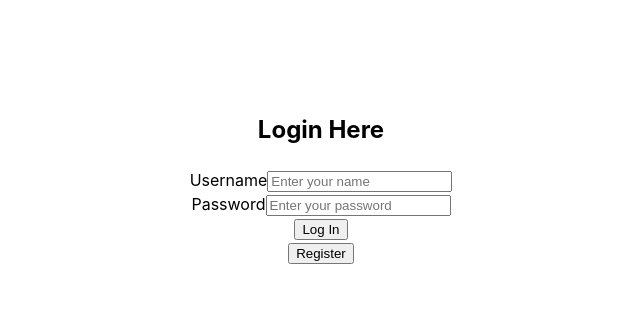
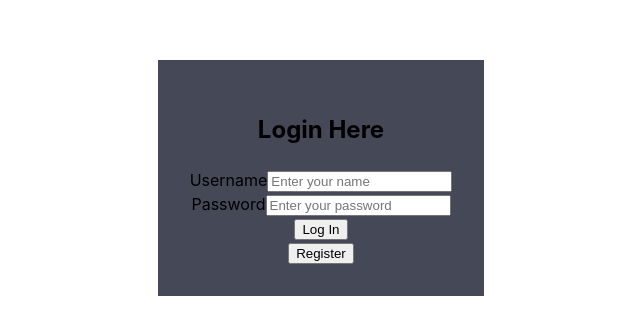
Before and after one commit to jfernandezcl/task-tracker, a React (Vite) app in the folder frontend-task/: page /login in a window 1280 px wide. Shown: the part 222-556 px from the top of the page, without its empty margins (319-959 px from the left). Built offline with nearby package versions, Linux system fonts and the light colour scheme.

Commit message:
feat: new form class and styles

```diff
--- a/frontend-task/src/components/Login.jsx
+++ b/frontend-task/src/components/Login.jsx
@@ -3,7 +3,7 @@ import '../styles/Login.css'
 function Login() {
   return (
     <section>
-      <form>
+      <form className='container-form'>
         <h1>Login Here</h1>
         <div>
           <label>Username
--- a/frontend-task/src/styles/Login.css
+++ b/frontend-task/src/styles/Login.css
@@ -0,0 +1,4 @@
+.container-form {
+  background-color: #444857;
+  padding: 32px;
+}
```
